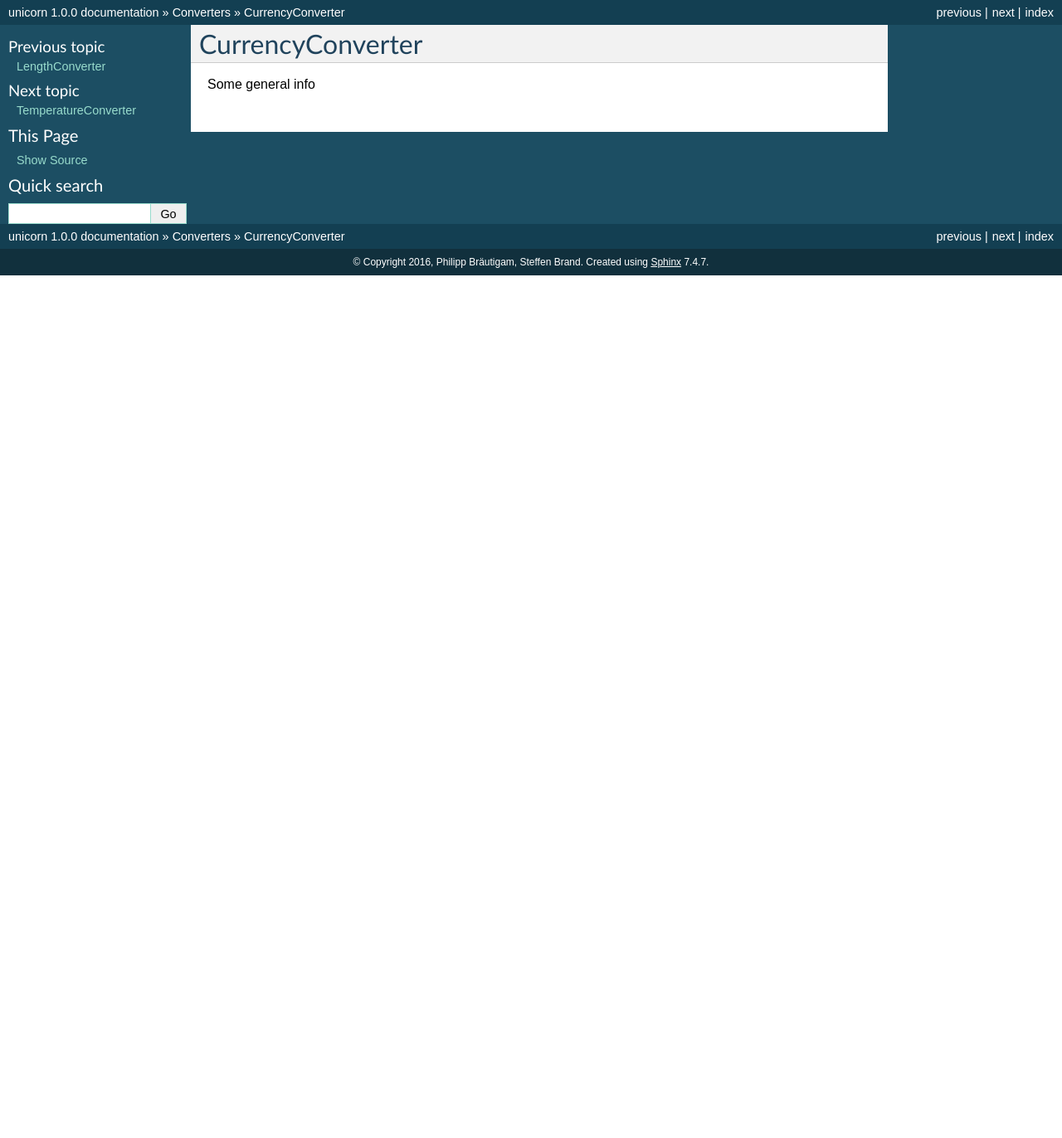
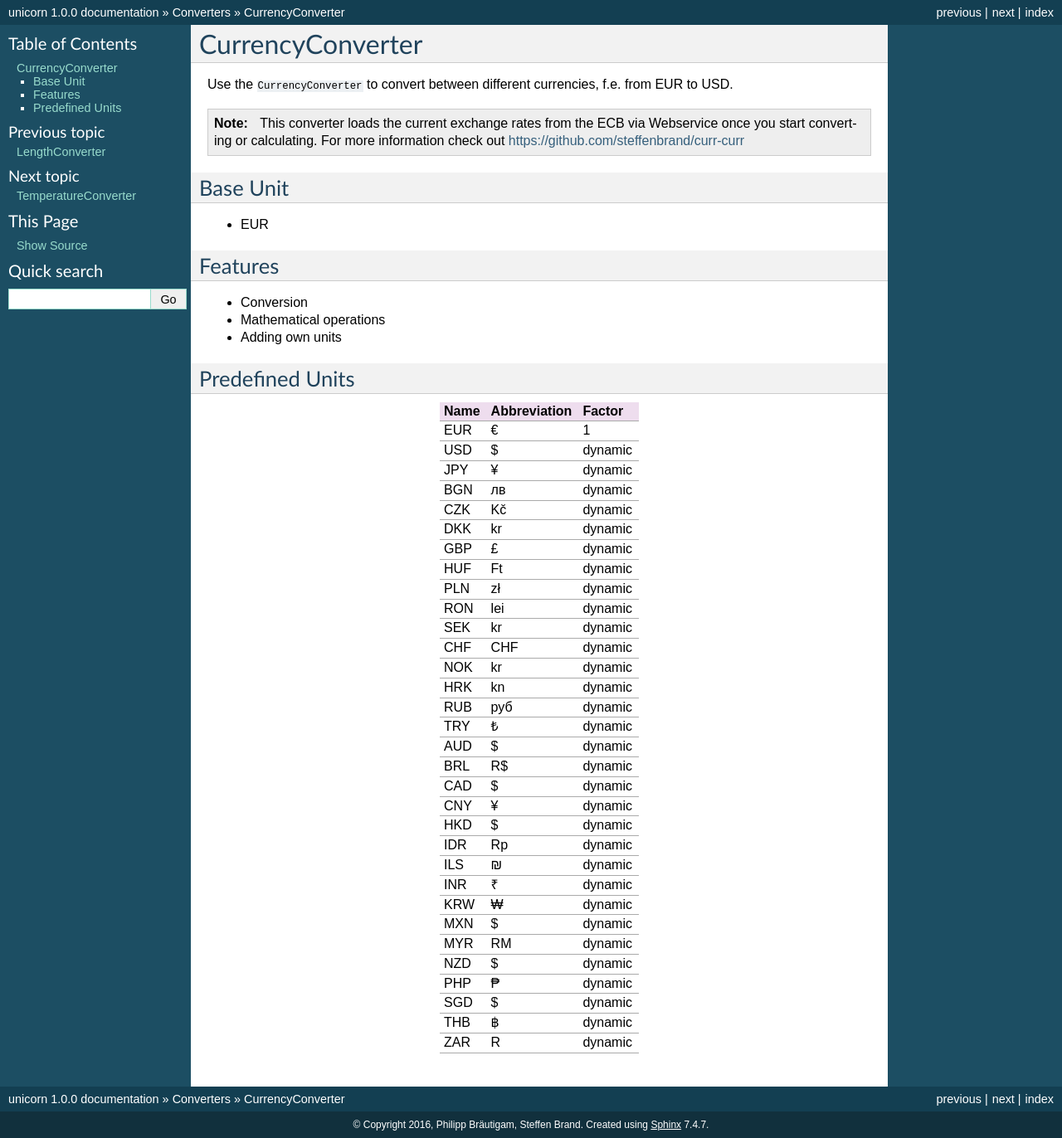
Before and after one commit to xyNNN/unicorn, a Sphinx documentation site: the page built from docs/source/currency-converter.rst, in a window 1280 px wide. Shown: the whole page at 83% size. Built offline with Sphinx 7.4.7, drawn with Linux system fonts in a browser that asks for light colours; before the commit the page ends 900 px from its top, so only the background shows below that.

Commit message:
working on docs

```diff
--- a/docs/source/currency-converter.rst
+++ b/docs/source/currency-converter.rst
@@ -4,4 +4,90 @@
 CurrencyConverter
 =================
 
-Some general info
+Use the ``CurrencyConverter`` to convert between different currencies, f.e. from EUR to USD.
+
+.. note:: This converter loads the current exchange rates from the ECB via Webservice once you start converting or calculating.
+          For more information check out https://github.com/steffenbrand/curr-curr
+
+Base Unit
+=========
+
+- EUR
+
+Features
+========
+
+- Conversion
+- Mathematical operations
+- Adding own units
+
+Predefined Units
+================
+
++------+--------------+---------+
+| Name | Abbreviation | Factor  |
++======+==============+=========+
+| EUR  | €            | 1       |
++------+--------------+---------+
+| USD  | $            | dynamic |
++------+--------------+---------+
+| JPY  | ¥            | dynamic |
++------+--------------+---------+
+| BGN  | лв           | dynamic |
++------+--------------+---------+
+| CZK  | Kč           | dynamic |
++------+--------------+---------+
+| DKK  | kr           | dynamic |
++------+--------------+---------+
+| GBP  | £            | dynamic |
++------+--------------+---------+
+| HUF  | Ft           | dynamic |
++------+--------------+---------+
+| PLN  | zł           | dynamic |
++------+--------------+---------+
+| RON  | lei          | dynamic |
++------+--------------+---------+
+| SEK  | kr           | dynamic |
++------+--------------+---------+
+| CHF  | CHF          | dynamic |
++------+--------------+---------+
+| NOK  | kr           | dynamic |
++------+--------------+---------+
+| HRK  | kn           | dynamic |
++------+--------------+---------+
+| RUB  | руб          | dynamic |
++------+--------------+---------+
+| TRY  | ₺            | dynamic |
++------+--------------+---------+
+| AUD  | $            | dynamic |
++------+--------------+---------+
+| BRL  | R$           | dynamic |
++------+--------------+---------+
+| CAD  | $            | dynamic |
++------+--------------+---------+
+| CNY  | ¥            | dynamic |
++------+--------------+---------+
+| HKD  | $            | dynamic |
++------+--------------+---------+
+| IDR  | Rp           | dynamic |
++------+--------------+---------+
+| ILS  | ₪            | dynamic |
++------+--------------+---------+
+| INR  | ₹            | dynamic |
++------+--------------+---------+
+| KRW  | ₩            | dynamic |
++------+--------------+---------+
+| MXN  | $            | dynamic |
++------+--------------+---------+
+| MYR  | RM           | dynamic |
++------+--------------+---------+
+| NZD  | $            | dynamic |
++------+--------------+---------+
+| PHP  | ₱            | dynamic |
++------+--------------+---------+
+| SGD  | $            | dynamic |
++------+--------------+---------+
+| THB  | ฿            | dynamic |
++------+--------------+---------+
+| ZAR  | R            | dynamic |
++------+--------------+---------+
--- a/docs/source/length-converter.rst
+++ b/docs/source/length-converter.rst
@@ -16,7 +16,7 @@ Features
 
 - Conversion
 - Mathematical operations
-- Adding own Units
+- Adding own units
 
 Predefined Units
 ================
```
